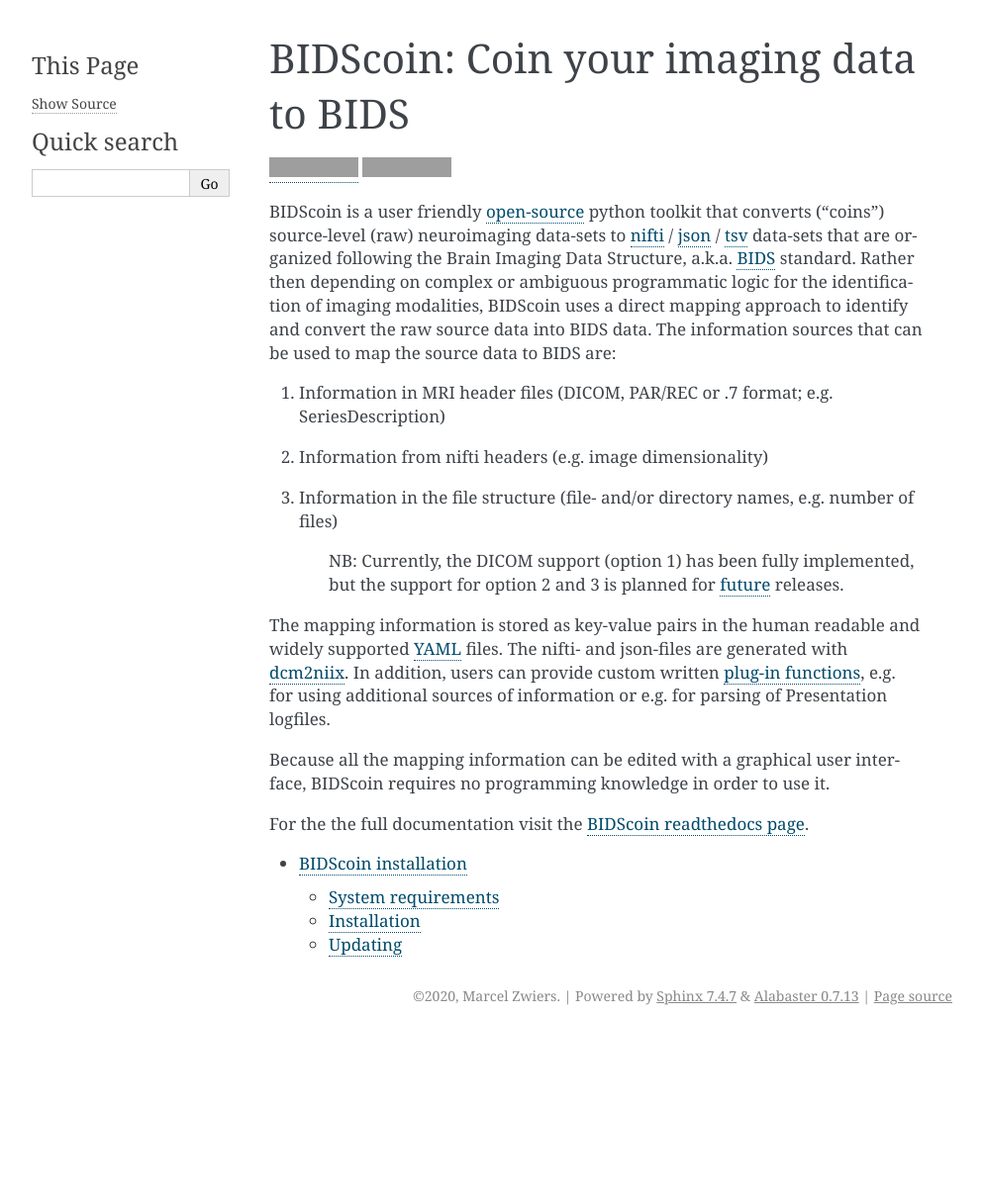
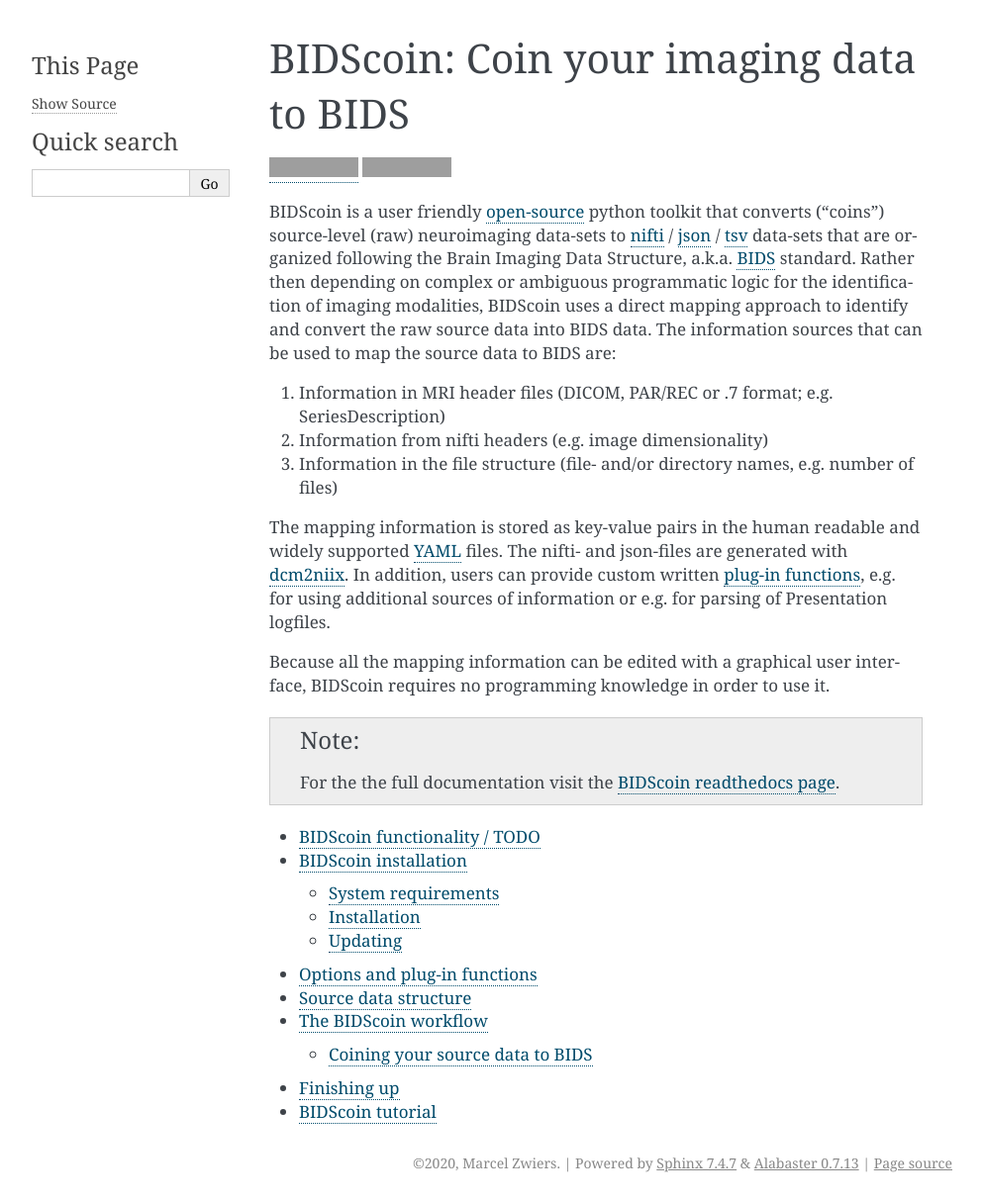
Before and after one commit to Donders-Institute/bidscoin, a Sphinx documentation site: the page built from docs/index.rst, in a window 1280 px wide. Shown: the whole page at 99% size, without its empty margins (148-1141 px from the left). Built offline with Sphinx 7.4.7, drawn with Linux system fonts in a browser that asks for light colours; before the commit the page ends 1046 px from its top, so only the background shows below that; grey boxes are pictures that could not be loaded.

Commit message:
Restructure documentation for readthedocs

```diff
--- a/README.rst
+++ b/README.rst
@@ -5,7 +5,7 @@
 
 .. raw html
 
-   <img name="bidscoin-logo" src="./docs/bidscoin_logo.png" alt="A BIDS converter toolkit" height="325" align="right">
+   <img name="bidscoin-logo" src="./docs/_static/bidscoin_logo.png" alt="A BIDS converter toolkit" height="325" align="right">
 
 BIDScoin is a user friendly
 `open-source <https://github.com/Donders-Institute/bidscoin>`__ python
@@ -26,10 +26,6 @@
 3. Information in the file structure (file- and/or directory names, e.g.
    number of files)
 
-    NB: Currently, the DICOM support (option 1) has been fully
-    implemented, but the support for option 2 and 3 is planned for
-    `future <#bidscoin-functionality--todo>`__ releases.
-
 The mapping information is stored as key-value pairs in the human
 readable and widely supported `YAML <http://yaml.org/>`__ files. The
 nifti- and json-files are generated with
@@ -42,7 +38,7 @@
 interface, BIDScoin requires no programming knowledge in order to use
 it.
 
-For the the full documentation visit the `BIDScoin readthedocs page <https://bidscoin.readthedocs.io>`__.
+.. Note:: For the the full documentation visit the `BIDScoin readthedocs page <https://bidscoin.readthedocs.io>`__.
 
 .. |PyPI version| image:: https://badge.fury.io/py/bidscoin.svg
    :target: https://badge.fury.io/py/bidscoin
--- a/docs/index.rst
+++ b/docs/index.rst
@@ -3,4 +3,10 @@
 .. toctree::
    :maxdepth: 2
 
+   features
    installation
+   options
+   preparation
+   workflow
+   finalizing
+   tutorial
```
Also changed, not shown: docs/options.rst (renamed from docs/Options.rst).
